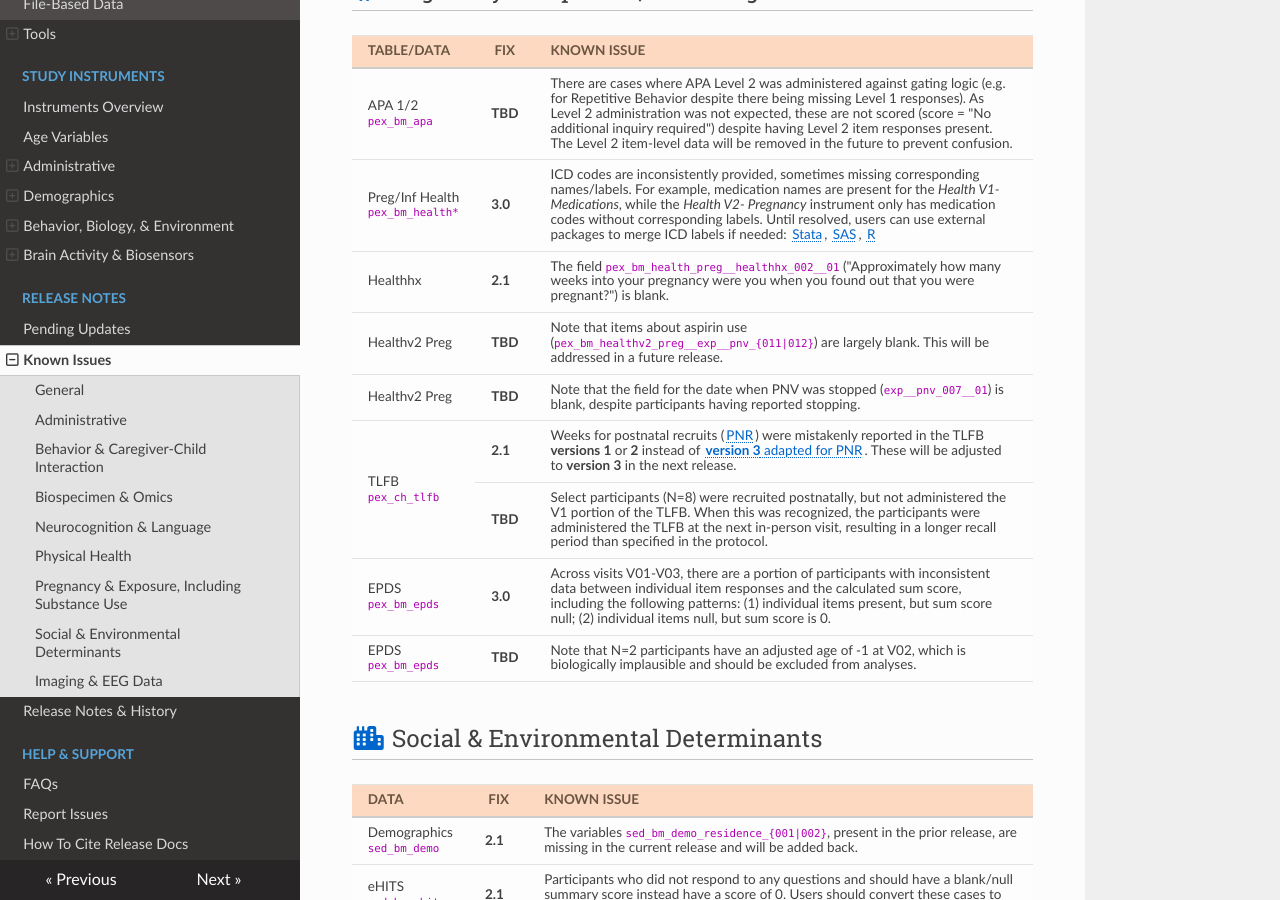
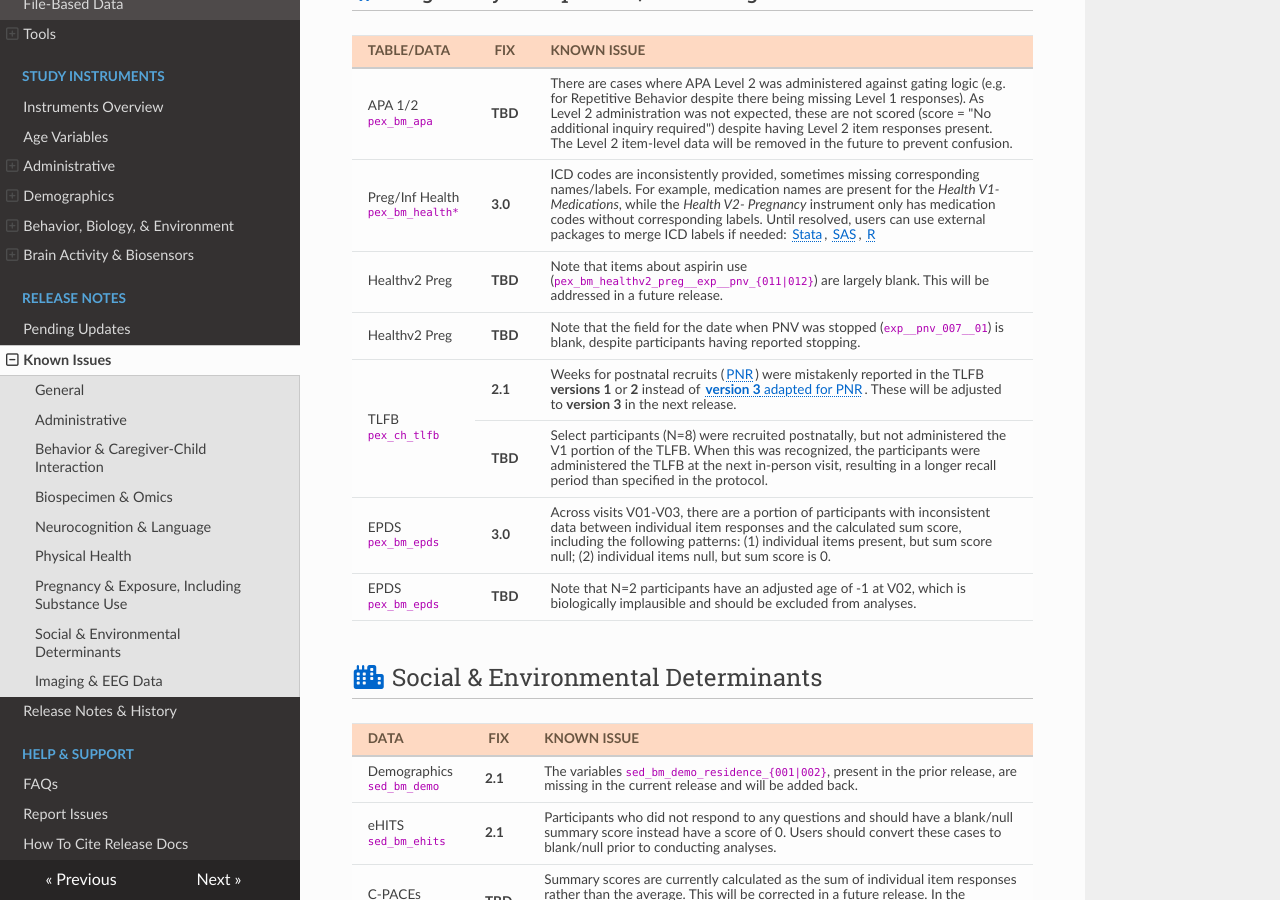
Before and after one commit to nbdc-datahub/hbcd-docs, an MkDocs documentation site: the page built from docs/changelog/knownissues.md, in a window 1280 px wide and 900 px high, scrolled down 1944 px. Built offline with MkDocs 1.6.1, drawn with Linux system fonts in a browser that asks for light colours; nearby versions of some CDN libraries.

Commit message:
remove PEX known issue

```diff
--- a/docs/changelog/knownissues.md
+++ b/docs/changelog/knownissues.md
@@ -165,12 +165,6 @@ Several instruments contain implausible values for gestational age (<code>gestat
 </td>
 </tr>
 <tr>
-  <td>Healthhx</td>
-  <td><b>2.1</b></td>
-  <td style="word-wrap: break-word; white-space: normal;">The field <code>pex_bm_health_preg__healthhx_002__01</code> ("Approximately how many weeks into your pregnancy were you when you found out that you were pregnant?") is blank.
-</td>
-</tr>
-<tr>
   <td>Healthv2 Preg</td>
   <td><b>TBD</b></td>
   <td style="word-wrap: break-word; white-space: normal;">Note that items about aspirin use (<code>pex_bm_healthv2_preg__exp__pnv_{011|012}</code>) are largely blank. This will be addressed in a future release.</td>
```
Also changed, not shown: docs/instruments/pregexp/pex.md (+2 -0 lines).
